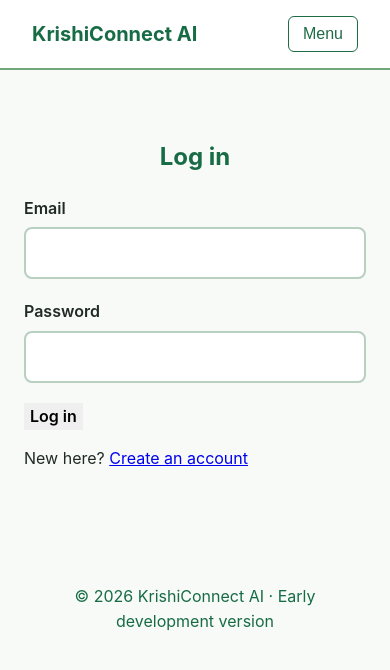
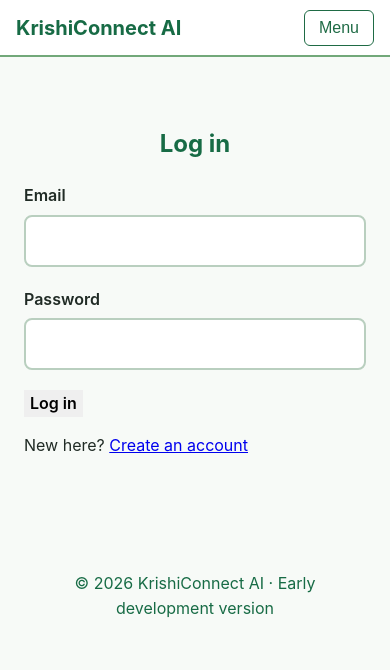
Before and after one commit to fasnaramzu2003-jpg/krishiconnect, a React app in the folder frontend/: page /login in a window 390 px wide. Shown: the top 670 px of the page. Built offline with nearby package versions, Linux system fonts and the light colour scheme; no server answers; the HTML template or start-up script is replaced by a standard one.

Commit message:
Fix mobile navbar CSS

```diff
--- a/frontend/src/styles/forms.css
+++ b/frontend/src/styles/forms.css
@@ -93,24 +93,16 @@ progress { width: 100%; height: 14px; accent-color: var(--forest); }
 html, body { overflow-x: hidden; }
 img, svg { max-width: 100%; height: auto; }
 
-@media (max-width: 800px) {
-  nav, header { flex-wrap: wrap; }
-  nav ul, nav .nav-links { display: flex; flex-wrap: wrap; gap: 6px; }
-  nav a { padding: 6px 8px; font-size: 14px; white-space: nowrap; }
-}
-
-
-
-.nav-toggle { display: none; }
-
 @media (max-width: 900px) {
-  .navbar { flex-wrap: wrap; align-items: center; justify-content: space-between; }
-  .nav-toggle {
-    display: inline-block; padding: 8px 14px; font-size: 16px;
+  html, body, #root { max-width: 100vw; overflow-x: hidden; }
+  header.navbar { display: flex !important; flex-wrap: wrap; align-items: center; justify-content: space-between; padding: 0.6rem 1rem; }
+  header.navbar .nav-toggle {
+    display: inline-block !important; padding: 8px 14px; font-size: 16px;
     border: 1px solid #1f6b45; background: #fff; color: #1f6b45; border-radius: 6px;
   }
-  .navbar nav { display: none; width: 100%; }
-  .navbar nav.open { display: block; }
-  .nav-links { flex-direction: column; align-items: flex-start; gap: 4px; padding: 8px 0; }
-  .nav-links a, .nav-links span, .nav-links .link-button { display: block; padding: 8px 4px; font-size: 16px; }
+  header.navbar nav { display: none !important; width: 100%; }
+  header.navbar nav.open { display: block !important; }
+  header.navbar .nav-links { display: flex; flex-direction: column; align-items: flex-start; gap: 4px; padding: 8px 0; margin: 0; }
+  header.navbar .nav-links a, header.navbar .nav-links span, header.navbar .nav-links .link-button { display: block; padding: 8px 4px; font-size: 16px; }
+  .hero, .hero-content { max-width: 100%; overflow: hidden; }
 }
```
